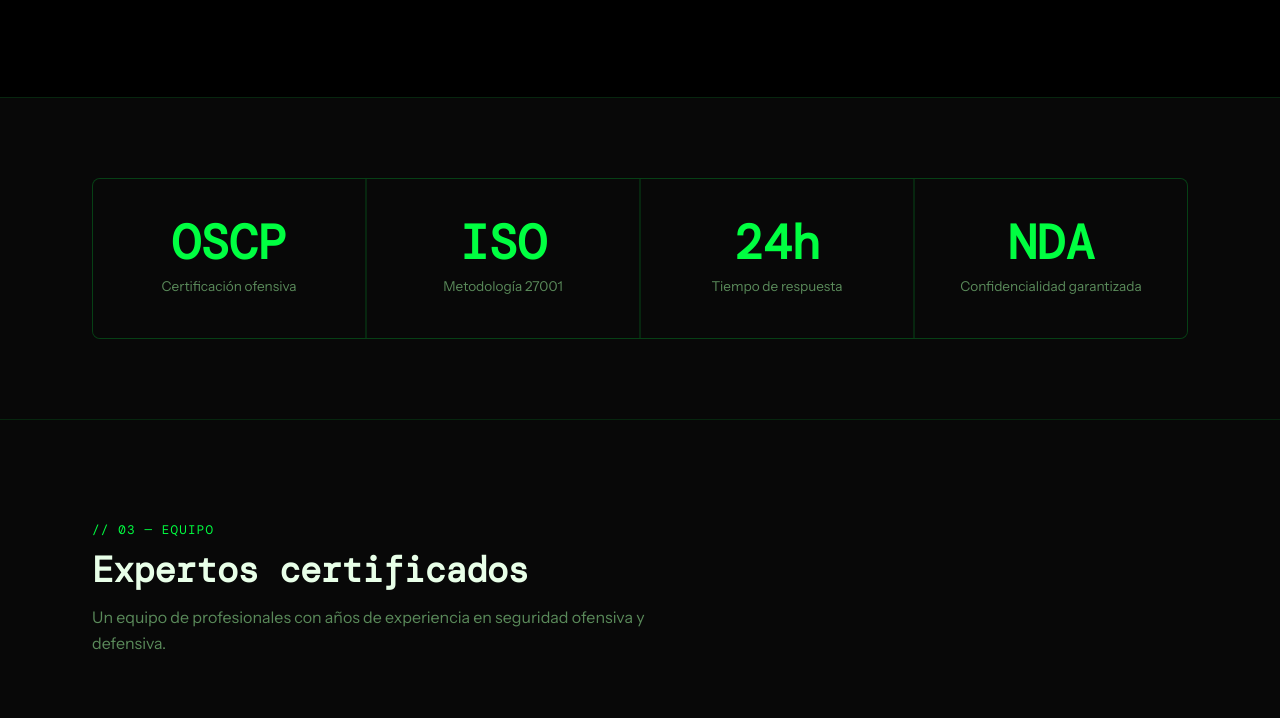
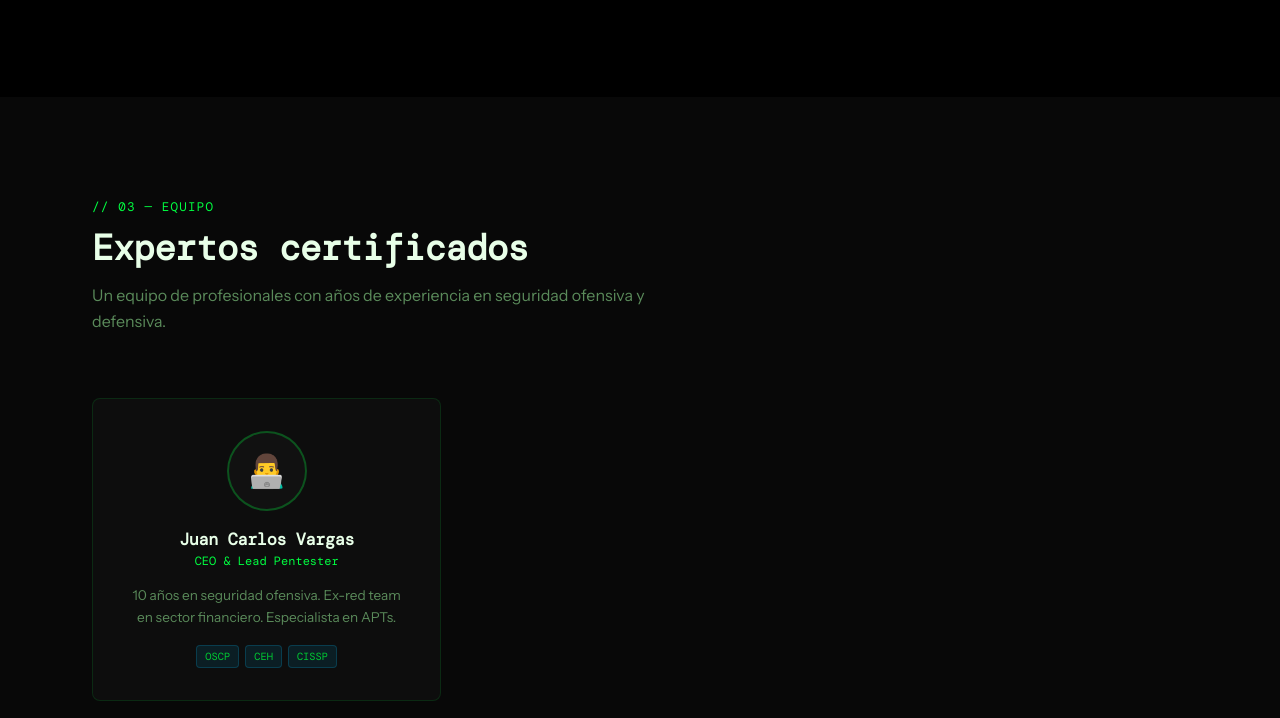
Before and after one commit to deepbit86/godatasec-web, a plain HTML site: page index.html in a window 1280 px wide. Shown: the part 3000-3718 px from the top of the page. Drawn offline with nearby package versions, Linux system fonts and the light colour scheme; a web font is replaced by a local one.

Commit message:
Add files via upload

```diff
--- a/index.html
+++ b/index.html
@@ -749,12 +749,12 @@ footer {
 
 /* Input area */
 .wa-input-area {
-  padding: 0.75rem 1rem; background: #1a2b22;
+  padding: 0.75rem 1rem; background: #1f2d26;
   border-top: 1px solid rgba(255,255,255,0.06);
   display: flex; gap: 8px; align-items: center; flex-shrink: 0;
 }
 #wa-input {
-  flex: 1; background: #2a3d30; border: none;
+  flex: 1; background: #128C7E; border: none;
   border-radius: 24px; padding: 0.6rem 1rem;
   color: #e8edf2; font-family: var(--body); font-size: 0.875rem;
   outline: none; resize: none;
@@ -767,7 +767,7 @@ footer {
   transition: background 0.2s, transform 0.15s;
   flex-shrink: 0;
 }
-#wa-send:hover { background: #20bd5a; transform: scale(1.05); }
+#wa-send:hover { background: #cc0018; transform: scale(1.05); }
 #wa-send svg { width: 18px; height: 18px; }
 
 /* WA open state — hide badge */
@@ -1055,28 +1055,7 @@ footer {
 </section>
 
 <!-- ── MÉTRICAS ───────────────────────────────────────────── -->
-<section id="metricas">
-  <div class="container">
-    <div class="metrics-grid">
-      <div class="metric-item fade-up">
-        <div class="metric-num">OSCP</div>
-        <div class="metric-label">Certificación ofensiva</div>
-      </div>
-      <div class="metric-item fade-up delay-1">
-        <div class="metric-num">ISO</div>
-        <div class="metric-label">Metodología 27001</div>
-      </div>
-      <div class="metric-item fade-up delay-2">
-        <div class="metric-num">24h</div>
-        <div class="metric-label">Tiempo de respuesta</div>
-      </div>
-      <div class="metric-item fade-up delay-3">
-        <div class="metric-num">NDA</div>
-        <div class="metric-label">Confidencialidad garantizada</div>
-      </div>
-    </div>
-  </div>
-</section>
+
 
 <!-- ── EQUIPO ─────────────────────────────────────────────── -->
 <section id="equipo">
@@ -1089,7 +1068,7 @@ footer {
     <div class="equipo-grid">
       <div class="equipo-card fade-up">
         <div class="avatar">👨‍💻</div>
-        <h3>Carlos Mendoza</h3>
+        <h3>Juan Carlos Vargas</h3>
         <span class="equipo-role">CEO & Lead Pentester</span>
         <p>10 años en seguridad ofensiva. Ex-red team en sector financiero. Especialista en APTs.</p>
         <div class="cert-badges">
@@ -1098,7 +1077,8 @@ footer {
           <span class="cert">CISSP</span>
         </div>
       </div>
-      <div class="equipo-card fade-up delay-1">
+      <!-- Miembros adicionales del equipo (descomentar cuando estén listos)
+<div class="equipo-card fade-up delay-1">
         <div class="avatar">👩‍💻</div>
         <h3>Ana Reyes</h3>
         <span class="equipo-role">Cloud Security Lead</span>
@@ -1120,6 +1100,7 @@ footer {
           <span class="cert">GWAPT</span>
         </div>
       </div>
+-->
     </div>
   </div>
 </section>
```
Also changed, not shown: 1 other file.
